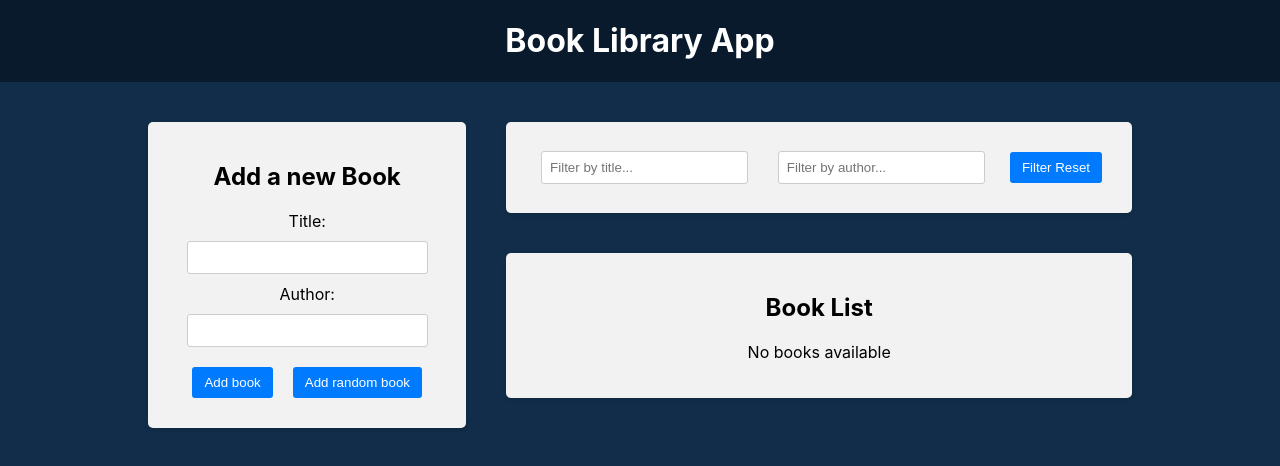
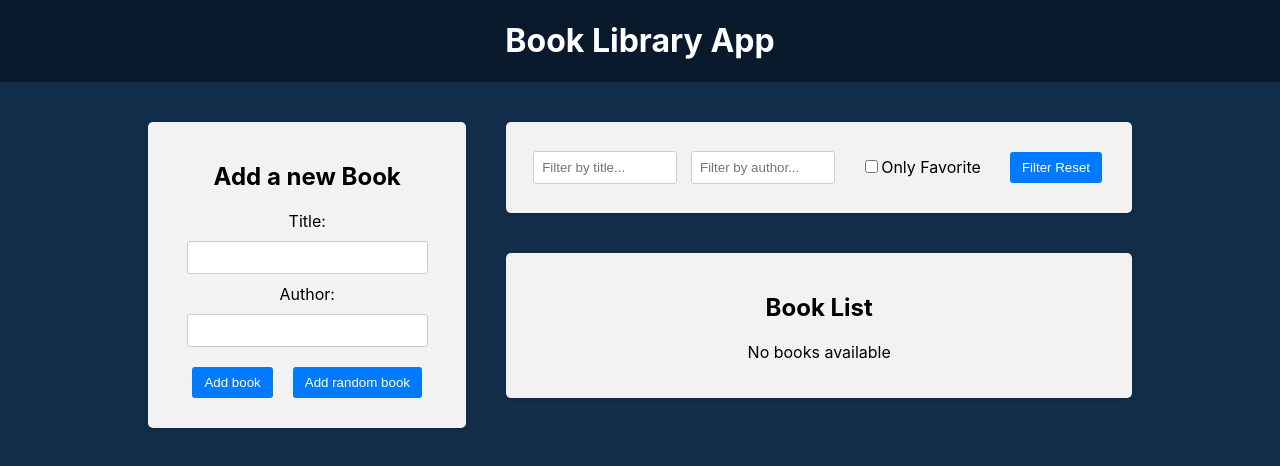
Before and after one commit to KusmiiVasyl/Book-Library-Redux-, a React (Create React App) app in the folder frontend/: page / in a window 1280 px wide. Shown: the top 466 px of the page. Built offline with nearby package versions, Linux system fonts and the light colour scheme.

Commit message:
Add filter for check favorite book

```diff
--- a/frontend/src/components/BookList/BookList.js
+++ b/frontend/src/components/BookList/BookList.js
@@ -4,6 +4,7 @@ import './BookList.css'
 import { deleteBook, favoriteBook } from '../../redux/books/actionCreators'
 import {
   selectAuthorFilter,
+  selectIsFavoriteFilter,
   selectTitleFilter,
 } from '../../redux/slices/filterSlice'
 
@@ -11,12 +12,14 @@ const BookList = () => {
   const books = useSelector((state) => state.books)
   const titleFilter = useSelector(selectTitleFilter)
   const authorFilter = useSelector(selectAuthorFilter)
+  const isFavoriteFilter = useSelector(selectIsFavoriteFilter)
   const dispatch = useDispatch()
 
   const filterBooks = books.filter(
     (book) =>
       book.title.toLowerCase().includes(titleFilter.toLowerCase()) &&
-      book.author.toLowerCase().includes(authorFilter.toLowerCase())
+      book.author.toLowerCase().includes(authorFilter.toLowerCase()) &&
+      (isFavoriteFilter ? book.isFavorite : true)
   )
 
   return (
--- a/frontend/src/components/Filter/Filter.js
+++ b/frontend/src/components/Filter/Filter.js
@@ -2,8 +2,10 @@ import { useDispatch, useSelector } from 'react-redux'
 import {
   resetFilters,
   selectAuthorFilter,
+  selectIsFavoriteFilter,
   selectTitleFilter,
   setAuthorFilter,
+  setFavoriteFilter,
   setTitleFilter,
 } from '../../redux/slices/filterSlice'
 import './Filter.css'
@@ -11,6 +13,7 @@ import './Filter.css'
 const Filter = () => {
   const titleFilter = useSelector(selectTitleFilter)
   const authorFilter = useSelector(selectAuthorFilter)
+  const isFavoriteFilter = useSelector(selectIsFavoriteFilter)
   const dispatch = useDispatch()
 
   return (
@@ -32,6 +35,16 @@ const Filter = () => {
             onChange={(e) => dispatch(setAuthorFilter(e.target.value))}
           />
         </div>
+        <div className="filter-group">
+          <label>
+            <input
+              type="checkbox"
+              checked={isFavoriteFilter}
+              onChange={() => dispatch(setFavoriteFilter())}
+            />
+            Only Favorite
+          </label>
+        </div>
         <button type="button" onClick={() => dispatch(resetFilters())}>
           Filter Reset
         </button>
--- a/frontend/src/redux/slices/filterSlice.js
+++ b/frontend/src/redux/slices/filterSlice.js
@@ -3,6 +3,7 @@ import { createSlice } from '@reduxjs/toolkit'
 const initialState = {
   title: '',
   author: '',
+  isFavorite: false,
 }
 
 const filterSlice = createSlice({
@@ -19,12 +20,20 @@ const filterSlice = createSlice({
     setAuthorFilter: (state, action) => {
       state.author = action.payload
     },
+    setFavoriteFilter: (state) => {
+      state.isFavorite = !state.isFavorite
+    },
     resetFilters: () => initialState,
   },
 })
 
-export const { setTitleFilter, setAuthorFilter, resetFilters } =
-  filterSlice.actions
+export const {
+  setTitleFilter,
+  setAuthorFilter,
+  setFavoriteFilter,
+  resetFilters,
+} = filterSlice.actions
 export const selectTitleFilter = (state) => state.filter.title
 export const selectAuthorFilter = (state) => state.filter.author
+export const selectIsFavoriteFilter = (state) => state.filter.isFavorite
 export default filterSlice.reducer
```
